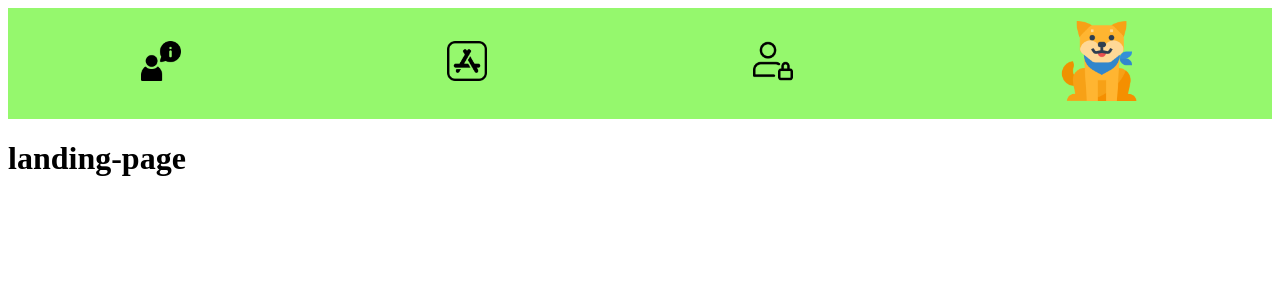
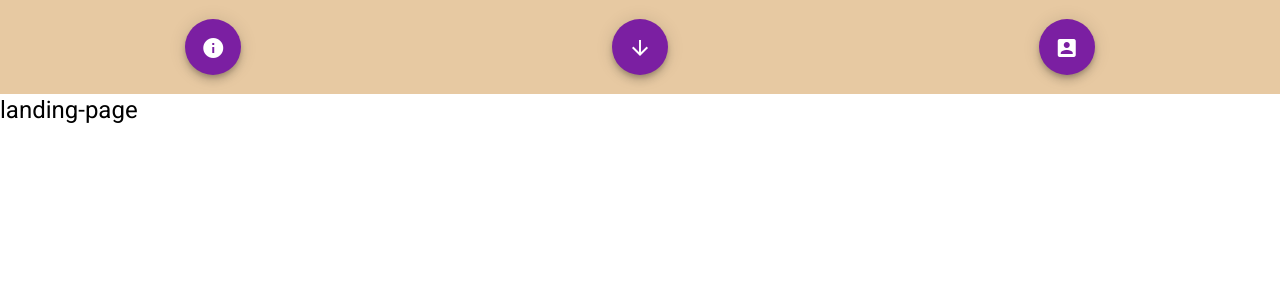
Before and after one commit to Florianbracke/kingsize, an Angular app: page / in a window 1280 px wide. Shown: the top 300 px of the page. Built offline with nearby package versions, Linux system fonts and the light colour scheme.

Commit message:
update header to Angular Material icon buttons

```diff
--- a/angular.json
+++ b/angular.json
@@ -31,6 +31,7 @@
               "src/assets"
             ],
             "styles": [
+              "./node_modules/@angular/material/prebuilt-themes/purple-green.css",
               "src/styles.css"
             ],
             "scripts": []
@@ -94,6 +95,7 @@
               "src/assets"
             ],
             "styles": [
+              "./node_modules/@angular/material/prebuilt-themes/purple-green.css",
               "src/styles.css"
             ],
             "scripts": []
--- a/package.json
+++ b/package.json
@@ -12,10 +12,12 @@
   "private": true,
   "dependencies": {
     "@angular/animations": "~11.2.5",
+    "@angular/cdk": "^11.2.5",
     "@angular/common": "~11.2.5",
     "@angular/compiler": "~11.2.5",
     "@angular/core": "~11.2.5",
     "@angular/forms": "~11.2.5",
+    "@angular/material": "^11.2.5",
     "@angular/platform-browser": "~11.2.5",
     "@angular/platform-browser-dynamic": "~11.2.5",
     "@angular/router": "~11.2.5",
--- a/src/app/header/header.component.css
+++ b/src/app/header/header.component.css
@@ -1,5 +1,5 @@
 .headerContainer{
-    background-color: rgb(149, 248, 109);
+    background-color: rgb(231, 201, 162);
     display: flex;
     flex-direction: row;
     justify-content: center;
@@ -7,13 +7,7 @@
     align-items: center;
 }
 
-a {
-    border: 2px black;
-    height: 50px;
-    width: 50px;
-    text-decoration: none;
-    color: black;
-}
+
 
 .headerDiv{
     display: flex;
@@ -23,5 +17,6 @@
     width: auto;
     margin-left: auto;
     margin-right: auto;
-    margin-top: 1%;
+    margin-top: 1.5%;
+    margin-bottom: 1.5%;
 }
--- a/src/app/header/header.component.html
+++ b/src/app/header/header.component.html
@@ -1,23 +1,27 @@
 <div class="headerContainer">
 
-    <div class="headerDiv one">
-        <img src="../../assets/icons/information.png" style='height:40px;' alt="about us"><br>
-        <!-- <a href="">About-us</a> -->
-    </div>
+
 
     <div class="headerDiv two">
-        <img src="../../assets/icons/app-store.png" style='height:40px;' alt="app"> <br>
-        <!-- <a href="">App</a> -->
+        <button mat-fab color="primary" aria-label="Example icon button with a delete icon">
+            <mat-icon>info_box</mat-icon>
+        </button>
     </div>
 
     <div class="headerDiv three">
-        <img src="../../assets/icons/user.png" style='height:40px;' alt="login"><br>
-        <!-- <a href="">Login</a>  -->
+        <button mat-fab color="primary" aria-label="Example icon button with a delete icon">
+            <mat-icon>arrow_downward_box</mat-icon>
+        </button>
     </div>
 
     <div class="headerDiv four">
-        <img src="../../assets/icons/shiba.png" style='height:80px;' alt="logo app"><br>
+        <button mat-fab color="primary" aria-label="Example icon button with a delete icon">
+            <mat-icon>account_box</mat-icon>
+        </button>
     </div>
+
+
+
 
 </div>
 
--- a/src/index.html
+++ b/src/index.html
@@ -6,8 +6,11 @@
   <base href="/">
   <meta name="viewport" content="width=device-width, initial-scale=1">
   <link rel="icon" type="image/x-icon" href="favicon.ico">
+  <link rel="preconnect" href="https://fonts.gstatic.com">
+  <link href="https://fonts.googleapis.com/css2?family=Roboto:wght@300;400;500&display=swap" rel="stylesheet">
+  <link href="https://fonts.googleapis.com/icon?family=Material+Icons" rel="stylesheet">
 </head>
-<body>
+<body class="mat-typography">
   <app-root></app-root>
 </body>
 </html>
--- a/src/styles.css
+++ b/src/styles.css
@@ -1 +1,4 @@
 /* You can add global styles to this file, and also import other style files */
+
+html, body { height: 100%; }
+body { margin: 0; font-family: Roboto, "Helvetica Neue", sans-serif; }
```
Also changed, not shown: src/app/app.module.ts (+10 -1 lines), src/app/app.component.html (line endings or trailing spaces), 1 other file (tests, documents, lock files or other folders).
